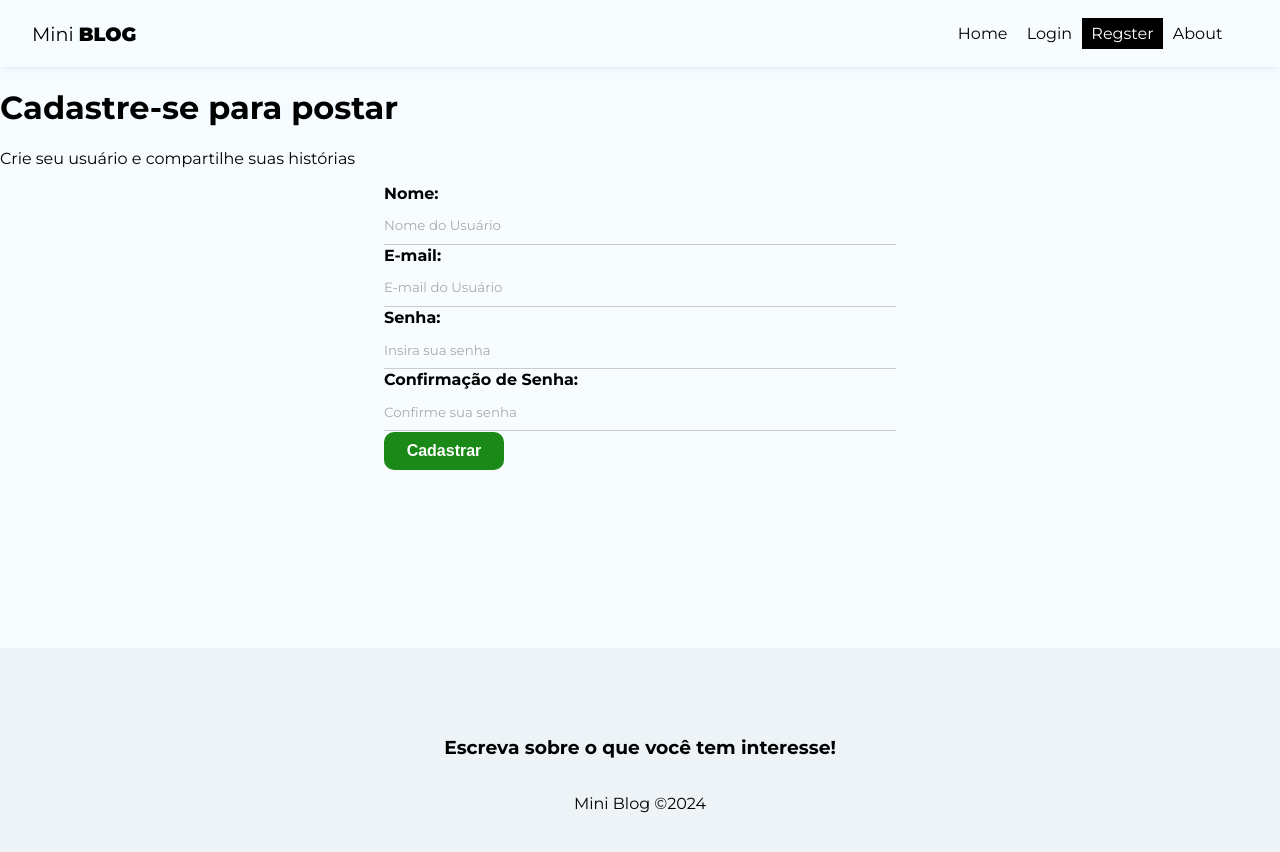
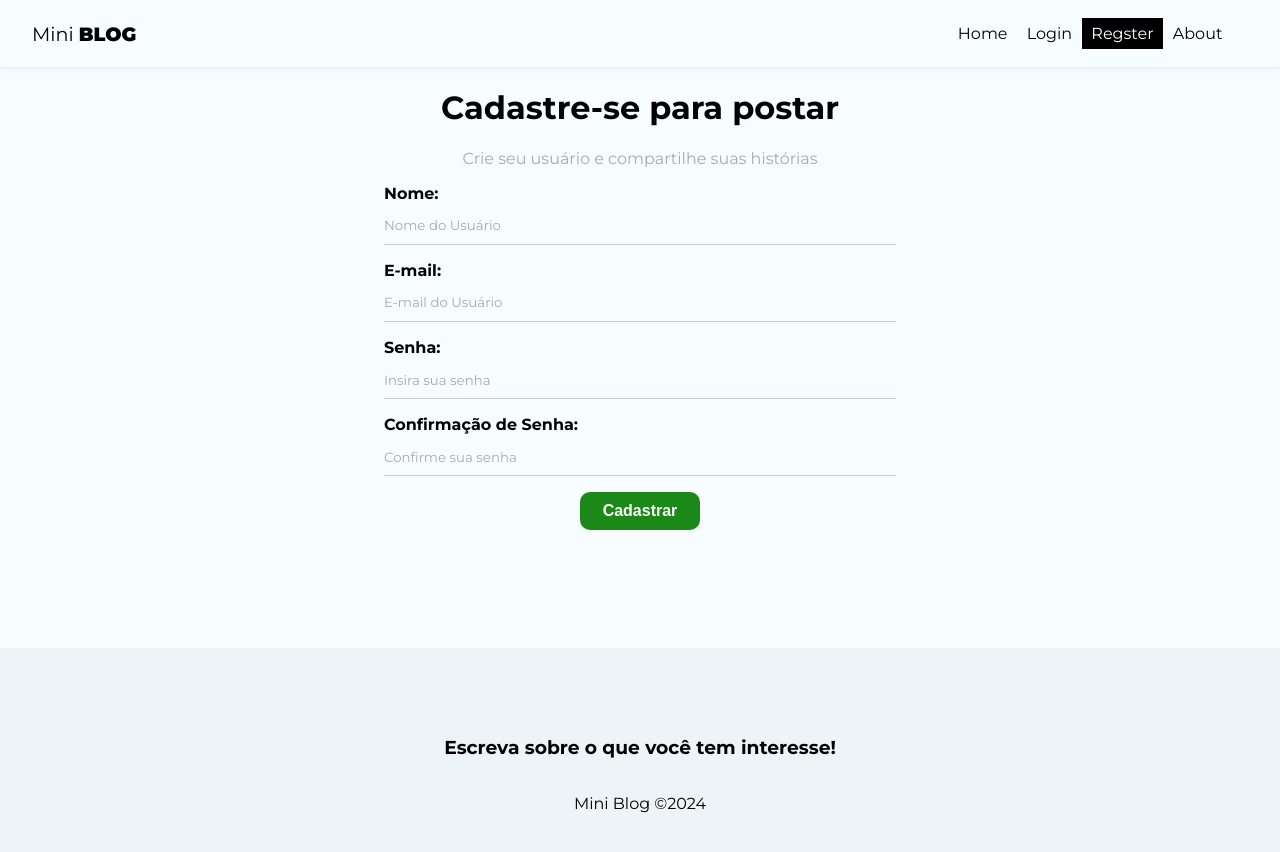
Before and after one commit to daniellinolins/miniblog, a React (Create React App) app: page /register in a window 1280 px wide. Shown: the top 852 px of the page. Built offline with nearby package versions, Linux system fonts and the light colour scheme.

Commit message:
add states to form register and fix margin bottom of label in css

```diff
--- a/src/index.css
+++ b/src/index.css
@@ -42,7 +42,7 @@
 label {
   display: flex;
   flex-direction: column;
-  margin-bottom: 1px;
+  margin-bottom: 1em;
 }
 
 label span {
--- a/src/pages/Register/Register.js
+++ b/src/pages/Register/Register.js
@@ -3,11 +3,37 @@
 import { useState, useEffect } from 'react'
 
 const Register = () => {
+    const [displayName, setDisplayName] = useState("")
+    const [email, setEmail] = useState("")
+    const [password, setPassword] = useState("")
+    const [confirmPassword, setConfirmPassword] = useState("")
+    const [error, setError] = useState("")
+
+    const handleSubmit = (e) => {
+        e.preventDefault();
+
+        setError("")
+
+        const user = {
+            displayName,
+            email,
+            password
+        }
+
+        if (password !== confirmPassword) {
+            setError("As senhas precisam ser iguais!")
+            return
+        }
+
+        console.log(user)
+
+    }
+
     return (
-        <div>
+        <div className={styles.register}>
             <h1>Cadastre-se para postar</h1>
             <p>Crie seu usuário e compartilhe suas histórias</p>
-            <form>
+            <form onSubmit={handleSubmit}>
                 <label>
                     <span>Nome:</span>
                     <input
@@ -15,6 +41,8 @@
                         name="displayName"
                         required
                         placeholder="Nome do Usuário"
+                        value={displayName}
+                        onChange={(e) => setDisplayName(e.target.value)}
                     />
                 </label>
                 <label>
@@ -24,6 +52,8 @@
                         name="email"
                         required
                         placeholder="E-mail do Usuário"
+                        value={email}
+                        onChange={(e) => setEmail(e.target.value)}
                     />
                 </label>
                 <label>
@@ -33,6 +63,8 @@
                         name="password"
                         required
                         placeholder="Insira sua senha"
+                        value={password}
+                        onChange={(e) => setPassword(e.target.value)}
                     />
                 </label>
                 <label>
@@ -42,9 +74,12 @@
                         name="confirmPassword"
                         required
                         placeholder="Confirme sua senha"
+                        value={confirmPassword}
+                        onChange={(e) => setConfirmPassword(e.target.value)}
                     />
                 </label>
                 <button className="btn">Cadastrar</button>
+                {error && <p className="error">{error}</p>}
             </form>
         </div>
     )
```
